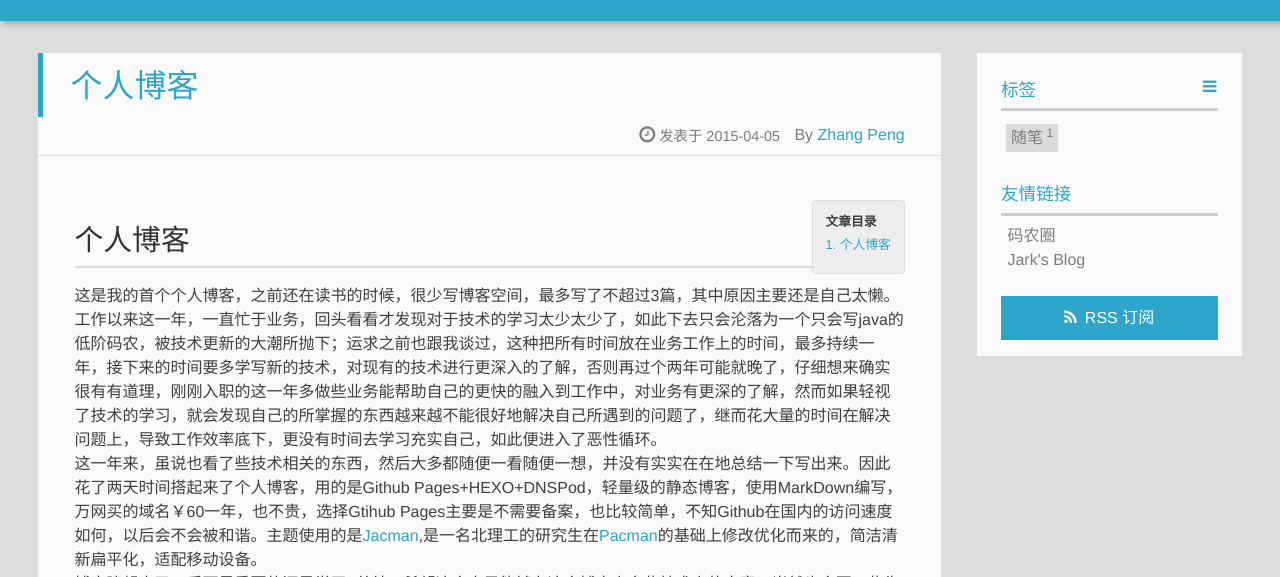
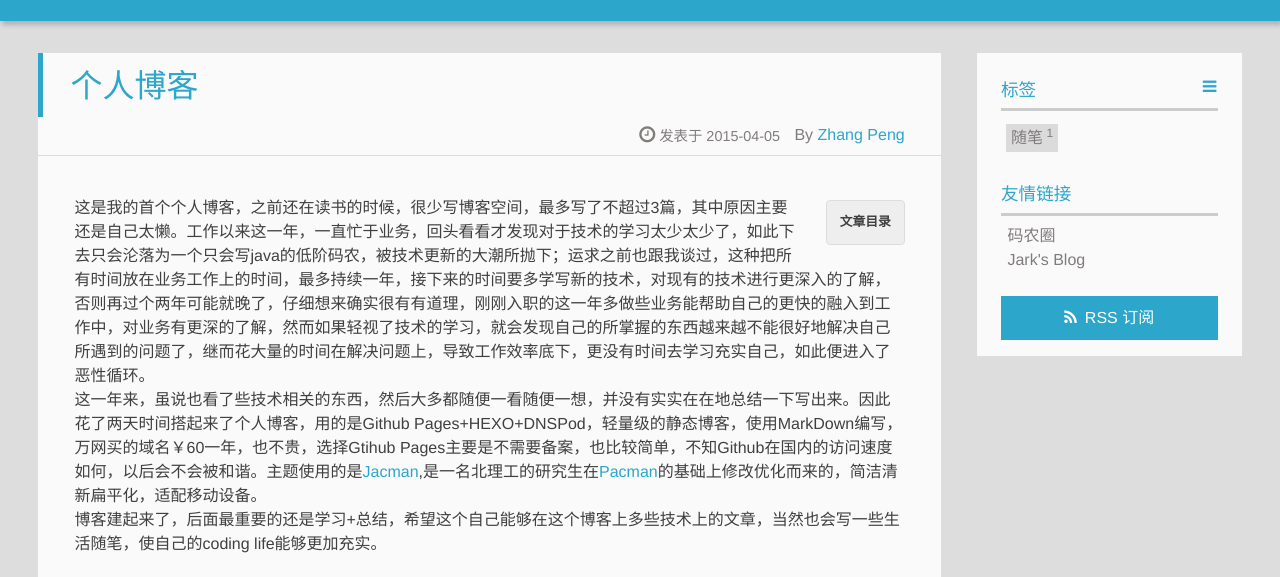
Before and after one commit to pengz16/pengz16.github.io, a plain HTML site: page 2015/04/05/个人博客/index.html in a window 1280 px wide. Shown: the part 187-764 px from the top of the page. Drawn offline with Linux system fonts and the light colour scheme.

Commit message:
Site updated: 2015-04-05 17:36:46

```diff
--- a/2015/04/05/个人博客/index.html
+++ b/2015/04/05/个人博客/index.html
@@ -11,15 +11,15 @@
 
 
 
-    <meta name="description" content="个人博客这是我的首个个人博客，之前还在读书的时候，很少写博客空间，最多写了不超过3篇，其中原因主要还是自己太懒。工作以来这一年，一直忙于业务，回头看看才发现对于技术的学习太少太少了，如此下去只会沦落为一个只会写java的低阶码农，被技术更新的大潮所抛下；运求之前也跟我谈过，这种把所有时间放在业务工作上的时间，最多持续一年，接下来的时间要多学写新的技术，对现有的技术进行更深入的了解，否则再过个两年可">
+    <meta name="description" content="这是我的首个个人博客，之前还在读书的时候，很少写博客空间，最多写了不超过3篇，其中原因主要还是自己太懒。工作以来这一年，一直忙于业务，回头看看才发现对于技术的学习太少太少了，如此下去只会沦落为一个只会写java的低阶码农，被技术更新的大潮所抛下；运求之前也跟我谈过，这种把所有时间放在业务工作上的时间，最多持续一年，接下来的时间要多学写新的技术，对现有的技术进行更深入的了解，否则再过个两年可能就晚了">
 <meta property="og:type" content="article">
 <meta property="og:title" content="个人博客">
 <meta property="og:url" content="http://pengz.me/2015/04/05/个人博客/index.html">
 <meta property="og:site_name" content="ZhangPeng's Blog">
-<meta property="og:description" content="个人博客这是我的首个个人博客，之前还在读书的时候，很少写博客空间，最多写了不超过3篇，其中原因主要还是自己太懒。工作以来这一年，一直忙于业务，回头看看才发现对于技术的学习太少太少了，如此下去只会沦落为一个只会写java的低阶码农，被技术更新的大潮所抛下；运求之前也跟我谈过，这种把所有时间放在业务工作上的时间，最多持续一年，接下来的时间要多学写新的技术，对现有的技术进行更深入的了解，否则再过个两年可">
+<meta property="og:description" content="这是我的首个个人博客，之前还在读书的时候，很少写博客空间，最多写了不超过3篇，其中原因主要还是自己太懒。工作以来这一年，一直忙于业务，回头看看才发现对于技术的学习太少太少了，如此下去只会沦落为一个只会写java的低阶码农，被技术更新的大潮所抛下；运求之前也跟我谈过，这种把所有时间放在业务工作上的时间，最多持续一年，接下来的时间要多学写新的技术，对现有的技术进行更深入的了解，否则再过个两年可能就晚了">
 <meta name="twitter:card" content="summary">
 <meta name="twitter:title" content="个人博客">
-<meta name="twitter:description" content="个人博客这是我的首个个人博客，之前还在读书的时候，很少写博客空间，最多写了不超过3篇，其中原因主要还是自己太懒。工作以来这一年，一直忙于业务，回头看看才发现对于技术的学习太少太少了，如此下去只会沦落为一个只会写java的低阶码农，被技术更新的大潮所抛下；运求之前也跟我谈过，这种把所有时间放在业务工作上的时间，最多持续一年，接下来的时间要多学写新的技术，对现有的技术进行更深入的了解，否则再过个两年可">
+<meta name="twitter:description" content="这是我的首个个人博客，之前还在读书的时候，很少写博客空间，最多写了不超过3篇，其中原因主要还是自己太懒。工作以来这一年，一直忙于业务，回头看看才发现对于技术的学习太少太少了，如此下去只会沦落为一个只会写java的低阶码农，被技术更新的大潮所抛下；运求之前也跟我谈过，这种把所有时间放在业务工作上的时间，最多持续一年，接下来的时间要多学写新的技术，对现有的技术进行更深入的了解，否则再过个两年可能就晚了">
 
 
     <link rel="alternative" href="/atom.xml" title="ZhangPeng&#39;s Blog" type="application/atom+xml">
@@ -94,11 +94,11 @@
 		<div id="toc" class="toc-article">
 			<strong class="toc-title">文章目录</strong>
 
-			<ol class="toc"><li class="toc-item toc-level-1"><a class="toc-link" href="#个人博客"><span class="toc-number">1.</span> <span class="toc-text">个人博客</span></a></li></ol>
+
 
 		</div>
 
-		<h1 id="个人博客">个人博客</h1><p>这是我的首个个人博客，之前还在读书的时候，很少写博客空间，最多写了不超过3篇，其中原因主要还是自己太懒。工作以来这一年，一直忙于业务，回头看看才发现对于技术的学习太少太少了，如此下去只会沦落为一个只会写java的低阶码农，被技术更新的大潮所抛下；运求之前也跟我谈过，这种把所有时间放在业务工作上的时间，最多持续一年，接下来的时间要多学写新的技术，对现有的技术进行更深入的了解，否则再过个两年可能就晚了，仔细想来确实很有有道理，刚刚入职的这一年多做些业务能帮助自己的更快的融入到工作中，对业务有更深的了解，然而如果轻视了技术的学习，就会发现自己的所掌握的东西越来越不能很好地解决自己所遇到的问题了，继而花大量的时间在解决问题上，导致工作效率底下，更没有时间去学习充实自己，如此便进入了恶性循环。<br>这一年来，虽说也看了些技术相关的东西，然后大多都随便一看随便一想，并没有实实在在地总结一下写出来。因此花了两天时间搭起来了个人博客，用的是Github Pages+HEXO+DNSPod，轻量级的静态博客，使用MarkDown编写，万网买的域名￥60一年，也不贵，选择Gtihub Pages主要是不需要备案，也比较简单，不知Github在国内的访问速度如何，以后会不会被和谐。主题使用的是<a href="https://github.com/wuchong/jacman" target="_blank" rel="external">Jacman</a>,是一名北理工的研究生在<a href="https://github.com/A-limon/pacman" target="_blank" rel="external">Pacman</a>的基础上修改优化而来的，简洁清新扁平化，适配移动设备。<br>博客建起来了，后面最重要的还是学习+总结，希望这个自己能够在这个博客上多些技术上的文章，当然也会写一些生活随笔，使自己的coding life能够更加充实。</p>
+		<p>这是我的首个个人博客，之前还在读书的时候，很少写博客空间，最多写了不超过3篇，其中原因主要还是自己太懒。工作以来这一年，一直忙于业务，回头看看才发现对于技术的学习太少太少了，如此下去只会沦落为一个只会写java的低阶码农，被技术更新的大潮所抛下；运求之前也跟我谈过，这种把所有时间放在业务工作上的时间，最多持续一年，接下来的时间要多学写新的技术，对现有的技术进行更深入的了解，否则再过个两年可能就晚了，仔细想来确实很有有道理，刚刚入职的这一年多做些业务能帮助自己的更快的融入到工作中，对业务有更深的了解，然而如果轻视了技术的学习，就会发现自己的所掌握的东西越来越不能很好地解决自己所遇到的问题了，继而花大量的时间在解决问题上，导致工作效率底下，更没有时间去学习充实自己，如此便进入了恶性循环。<br>这一年来，虽说也看了些技术相关的东西，然后大多都随便一看随便一想，并没有实实在在地总结一下写出来。因此花了两天时间搭起来了个人博客，用的是Github Pages+HEXO+DNSPod，轻量级的静态博客，使用MarkDown编写，万网买的域名￥60一年，也不贵，选择Gtihub Pages主要是不需要备案，也比较简单，不知Github在国内的访问速度如何，以后会不会被和谐。主题使用的是<a href="https://github.com/wuchong/jacman" target="_blank" rel="external">Jacman</a>,是一名北理工的研究生在<a href="https://github.com/A-limon/pacman" target="_blank" rel="external">Pacman</a>的基础上修改优化而来的，简洁清新扁平化，适配移动设备。<br>博客建起来了，后面最重要的还是学习+总结，希望这个自己能够在这个博客上多些技术上的文章，当然也会写一些生活随笔，使自己的coding life能够更加充实。</p>
 
 	</div>
 		<footer class="article-footer clearfix">
@@ -135,7 +135,7 @@
   <div id="toc" class="toc-aside">
   <strong class="toc-title">文章目录</strong>
 
- <ol class="toc"><li class="toc-item toc-level-1"><a class="toc-link" href="#个人博客"><span class="toc-number">1.</span> <span class="toc-text">个人博客</span></a></li></ol>
+
 
   </div>
 
--- a/index.html
+++ b/index.html
@@ -93,7 +93,7 @@
 </header>
     <div class="article-content">
 
-        <h1 id="个人博客">个人博客</h1><p>这是我的首个个人博客，之前还在读书的时候，很少写博客空间，最多写了不超过3篇，其中原因主要还是自己太懒。工作以来这一年，一直忙于业务，回头看看才发现对于技术的学习太少太少了，如此下去只会沦落为一个只会写java的低阶码农，被技术更新的大潮所抛下；运求之前也跟我谈过，这种把所有时间放在业务工作上的时间，最多持续一年，接下来的时间要多学写新的技术，对现有的技术进行更深入的了解，否则再过个两年可能就晚了，仔细想来确实很有有道理，刚刚入职的这一年多做些业务能帮助自己的更快的融入到工作中，对业务有更深的了解，然而如果轻视了技术的学习，就会发现自己的所掌握的东西越来越不能很好地解决自己所遇到的问题了，继而花大量的时间在解决问题上，导致工作效率底下，更没有时间去学习充实自己，如此便进入了恶性循环。<br>这一年来，虽说也看了些技术相关的东西，然后大多都随便一看随便一想，并没有实实在在地总结一下写出来。因此花了两天时间搭起来了个人博客，用的是Github Pages+HEXO+DNSPod，轻量级的静态博客，使用MarkDown编写，万网买的域名￥60一年，也不贵，选择Gtihub Pages主要是不需要备案，也比较简单，不知Github在国内的访问速度如何，以后会不会被和谐。主题使用的是<a href="https://github.com/wuchong/jacman" target="_blank" rel="external">Jacman</a>,是一名北理工的研究生在<a href="https://github.com/A-limon/pacman" target="_blank" rel="external">Pacman</a>的基础上修改优化而来的，简洁清新扁平化，适配移动设备。<br>博客建起来了，后面最重要的还是学习+总结，希望这个自己能够在这个博客上多些技术上的文章，当然也会写一些生活随笔，使自己的coding life能够更加充实。</p>
+        <p>这是我的首个个人博客，之前还在读书的时候，很少写博客空间，最多写了不超过3篇，其中原因主要还是自己太懒。工作以来这一年，一直忙于业务，回头看看才发现对于技术的学习太少太少了，如此下去只会沦落为一个只会写java的低阶码农，被技术更新的大潮所抛下；运求之前也跟我谈过，这种把所有时间放在业务工作上的时间，最多持续一年，接下来的时间要多学写新的技术，对现有的技术进行更深入的了解，否则再过个两年可能就晚了，仔细想来确实很有有道理，刚刚入职的这一年多做些业务能帮助自己的更快的融入到工作中，对业务有更深的了解，然而如果轻视了技术的学习，就会发现自己的所掌握的东西越来越不能很好地解决自己所遇到的问题了，继而花大量的时间在解决问题上，导致工作效率底下，更没有时间去学习充实自己，如此便进入了恶性循环。<br>这一年来，虽说也看了些技术相关的东西，然后大多都随便一看随便一想，并没有实实在在地总结一下写出来。因此花了两天时间搭起来了个人博客，用的是Github Pages+HEXO+DNSPod，轻量级的静态博客，使用MarkDown编写，万网买的域名￥60一年，也不贵，选择Gtihub Pages主要是不需要备案，也比较简单，不知Github在国内的访问速度如何，以后会不会被和谐。主题使用的是<a href="https://github.com/wuchong/jacman" target="_blank" rel="external">Jacman</a>,是一名北理工的研究生在<a href="https://github.com/A-limon/pacman" target="_blank" rel="external">Pacman</a>的基础上修改优化而来的，简洁清新扁平化，适配移动设备。<br>博客建起来了，后面最重要的还是学习+总结，希望这个自己能够在这个博客上多些技术上的文章，当然也会写一些生活随笔，使自己的coding life能够更加充实。</p>
 
 
 
```
